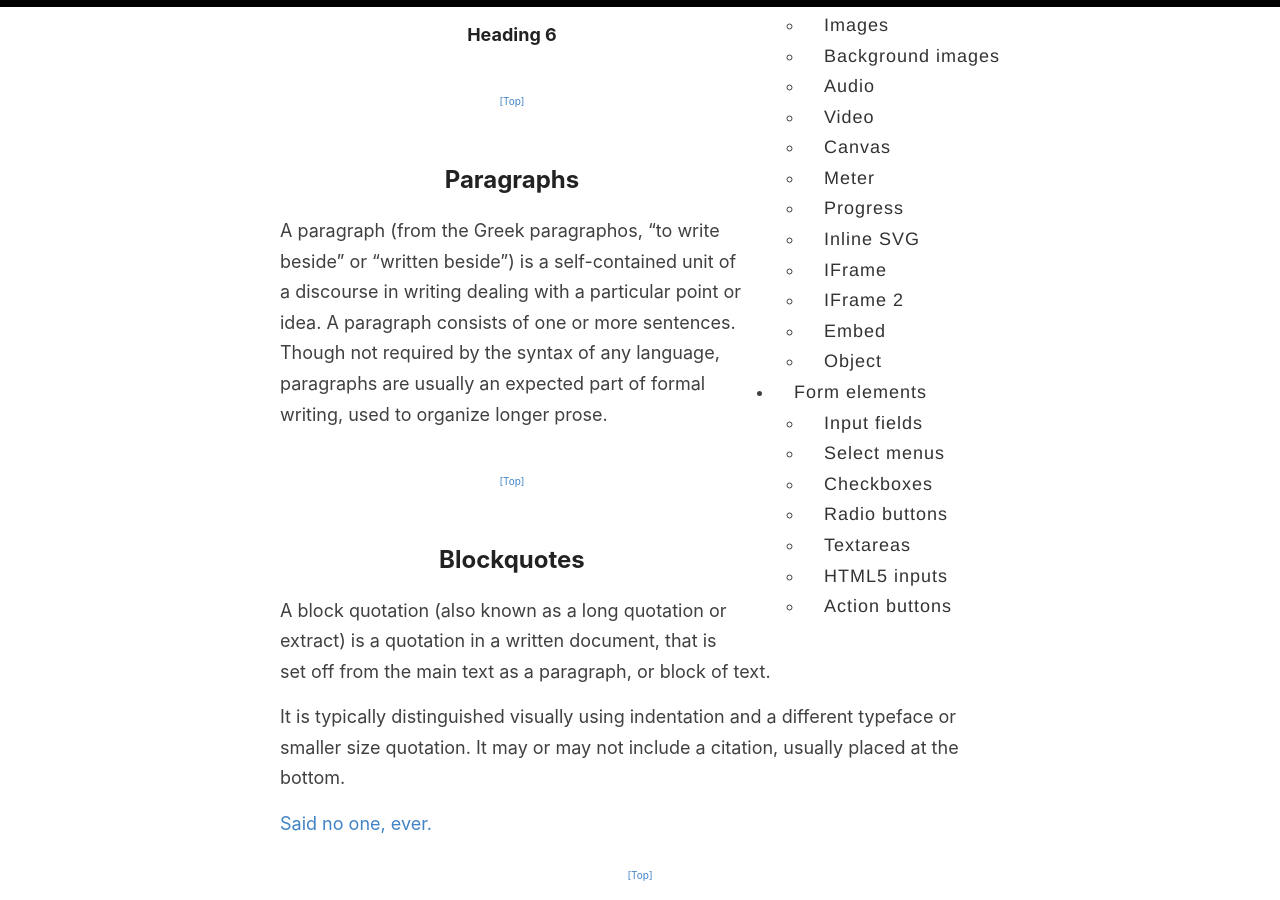
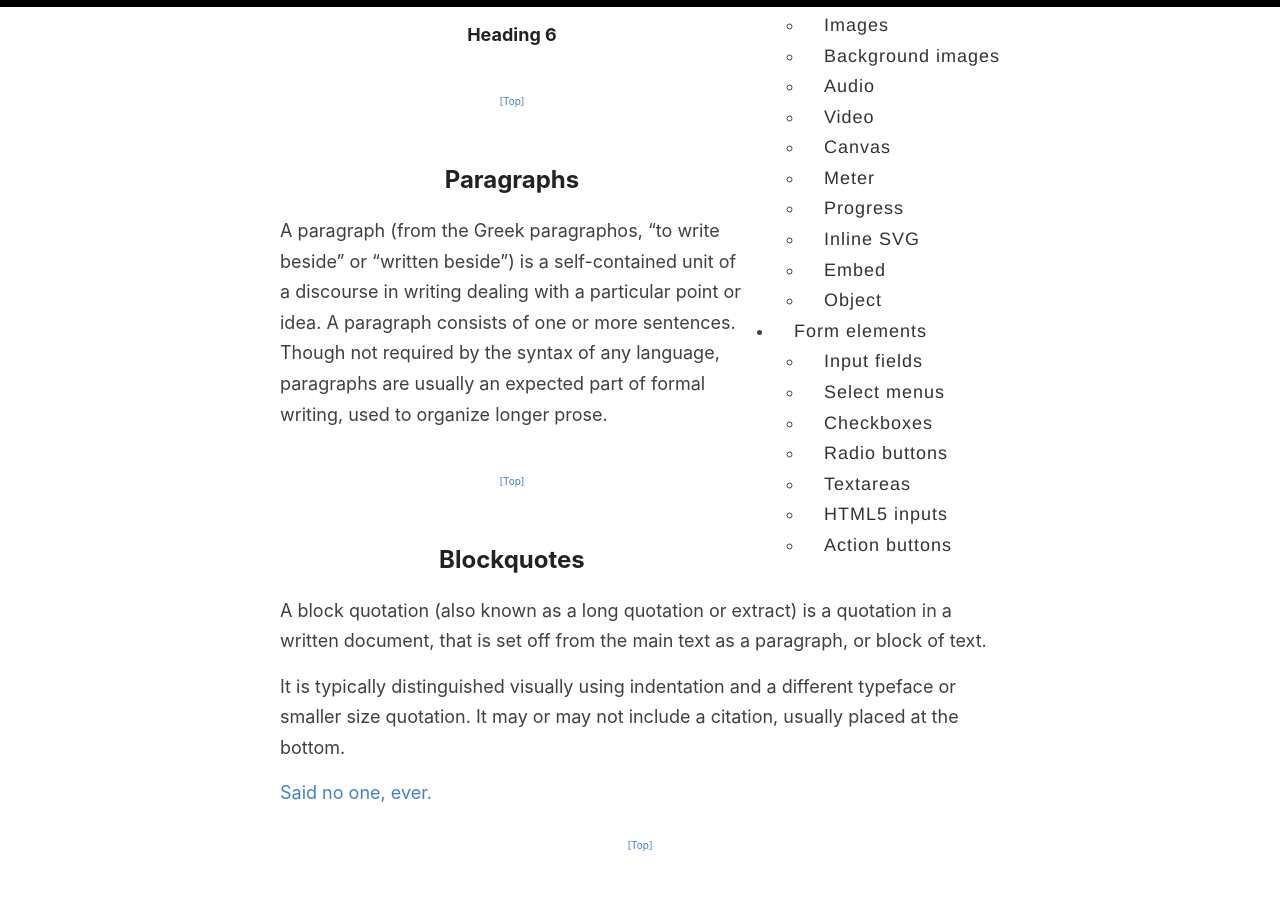
Before and after one commit to DroneUni/wiki, a Jekyll site: the page built from _pages/all-html-elements.md, in a window 1280 px wide and 900 px high, scrolled down 709 px. Built offline with Jekyll 4.4.1, drawn with Linux system fonts in a browser that asks for light colours; some of the changed text lies outside the part shown.

Commit message:
Removed iframes

```diff
--- a/_layouts/all-html-elements.html
+++ b/_layouts/all-html-elements.html
@@ -68,8 +68,6 @@
               <li><a href="#embedded__meter">Meter</a></li>
               <li><a href="#embedded__progress">Progress</a></li>
               <li><a href="#embedded__svg">Inline SVG</a></li>
-              <li><a href="#embedded__iframe">IFrame</a></li>
-              <li><a href="#embedded__iframe2">IFrame 2</a></li>
               <li><a href="#embedded__embed">Embed</a></li>
               <li><a href="#embedded__object">Object</a></li>
             </ul>
@@ -407,16 +405,6 @@
             <div><svg width="100px" height="100px"><circle cx="100" cy="100" r="100" fill="#1fa3ec"></circle></svg></div>
             <footer><p><a href="#top">[Top]</a></p></footer>
           </article>
-          <article id="embedded__iframe">
-            <header><h2>IFrame</h2></header>
-            <div><iframe src="index.html" height="300"></iframe></div>
-            <footer><p><a href="#top">[Top]</a></p></footer>
-          </article>
-          <article id="embedded__iframe2">
-            <header><h2>IFrame 2</h2></header>
-            <div><iframe src="https://drive.google.com/embeddedfolderview?id=1eNQ2nTufhocZ3fTv7hlFY8KfAlnTU2WF#list" style="width:100%; height:200px; border:0;"></iframe></div>
-            <footer><p><a href="#top">[Top]</a></p></footer>
-          </article>
           <article id="embedded__embed">
             <header><h2>Embed</h2></header>
             <div><embed src="index.html" height="300"></div>
```
